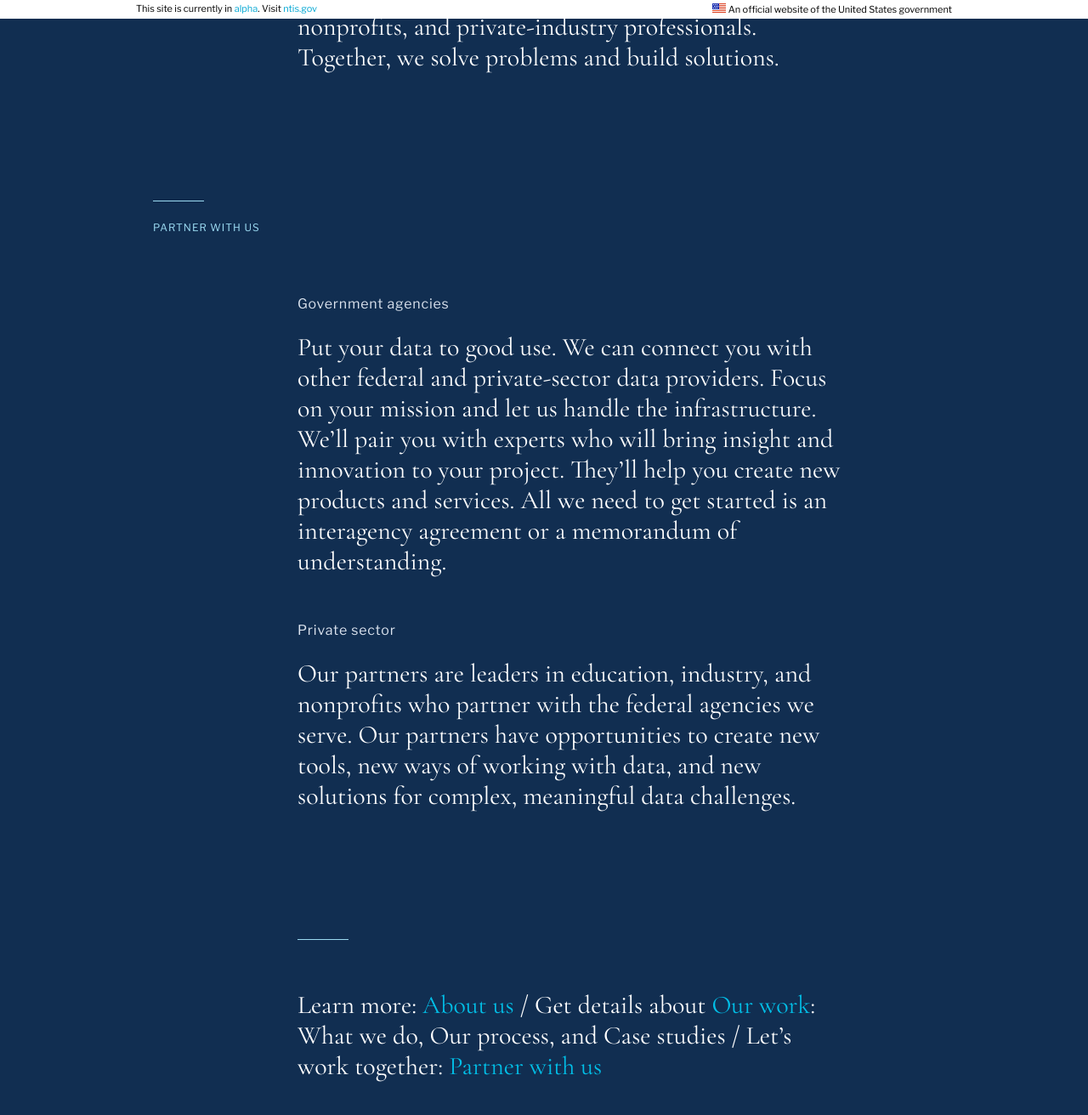
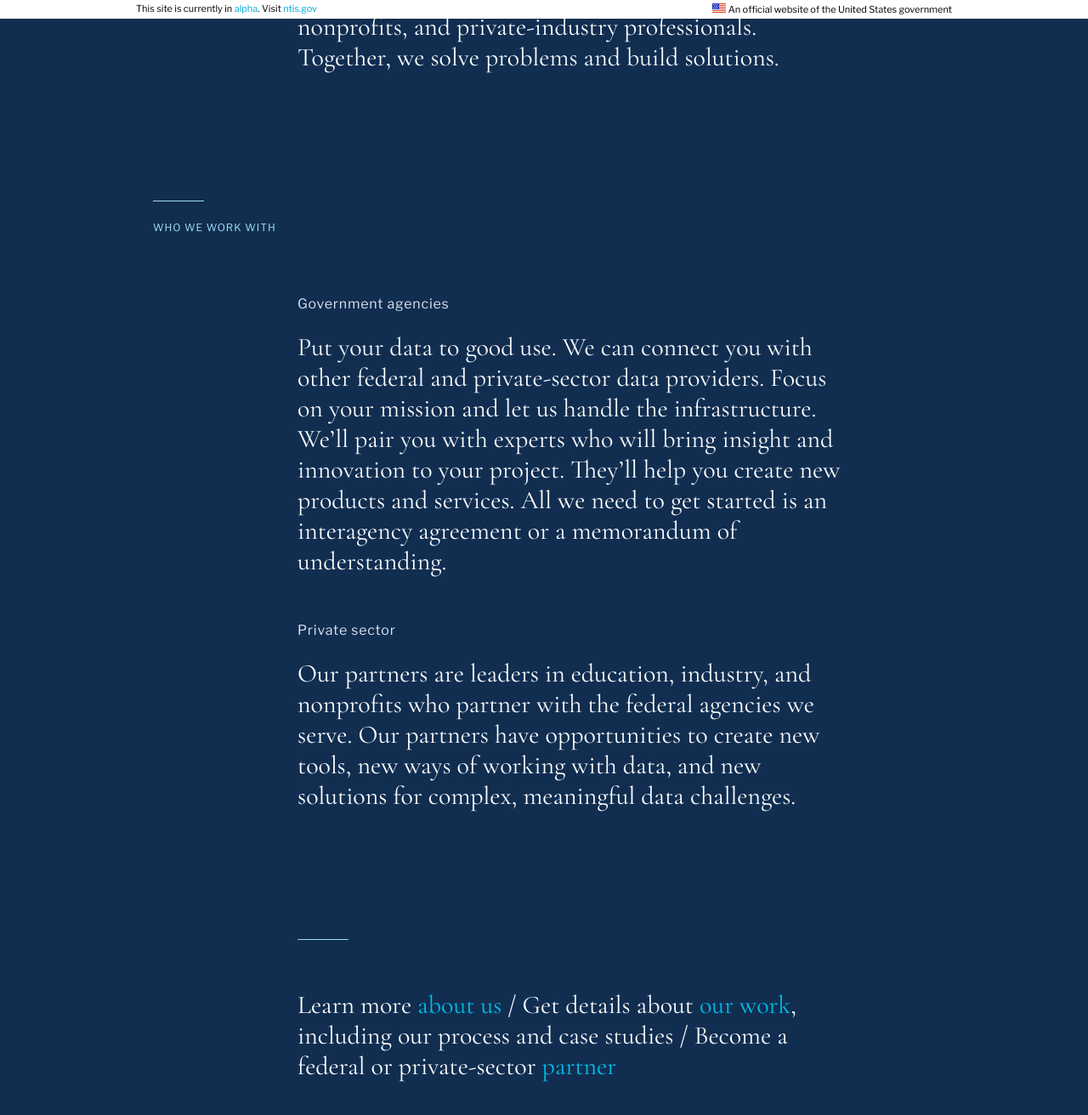
Before and after one commit to 18F/ntis-gov, a Jekyll site: the page index.html, which Jekyll copies as it is, in a window 1280 px wide and 1400 px high, scrolled down 1008 px. Shown: the top 1312 px of the window at 85% size. Built offline with Jekyll 4.4.1, drawn with Linux system fonts in a browser that asks for light colours; some web fonts are replaced.

Commit message:
Content edits
- Renames "Partner with us section" which is duplicative of main nav item (and thus confusing). It's not more aptly retitled "Who we work with"

- Tweaks the footer language. It doesn't mirror the top nav anymore, but it's easier to read this way. I think it's better unless someone else has a strong objection

```diff
--- a/index.html
+++ b/index.html
@@ -67,7 +67,7 @@
           When a government agency needs help analyzing, publishing, or managing its data, we use a special authority&mdash;<a href="http://www.ntis.gov/services/jvpannounce/">Joint Venture Authority</a>&mdash; (JV Authority) to pair them with experts from the private sector. That means agencies work side-by-side with universities, nonprofits, and private-industry professionals. Together, we solve problems and build solutions.
         </p>
 
-        <h3>Partner with us</h3>
+        <h3>Who we work with</h3>
         <h4>Government agencies</h4>
         <p>
           Put your data to good use. We can connect you with other federal and private-sector data providers. Focus on your mission and let us handle the infrastructure.  We&rsquo;ll pair you with experts who will bring insight and innovation to your project. They&rsquo;ll help you create new products and services. All we need to get started is an interagency agreement or a memorandum of understanding.
@@ -83,9 +83,9 @@
 
       <nav class="links">
         <p>
-          Learn more: <a href="about_us/index.html">About us</a> /
-          Get details about <a href="our_work/index.html">Our work</a>: What we do, Our process, and Case studies /
-          Let&rsquo;s work together: <a href="partner/index.html">Partner with us</a>
+          Learn more <a href="about_us/index.html">about us</a> /
+          Get details about <a href="our_work/index.html">our work</a>, including our process and case studies /
+          Become a federal or private-sector <a href="partner/index.html">partner</a>
         </p>
       </nav>
 
```
